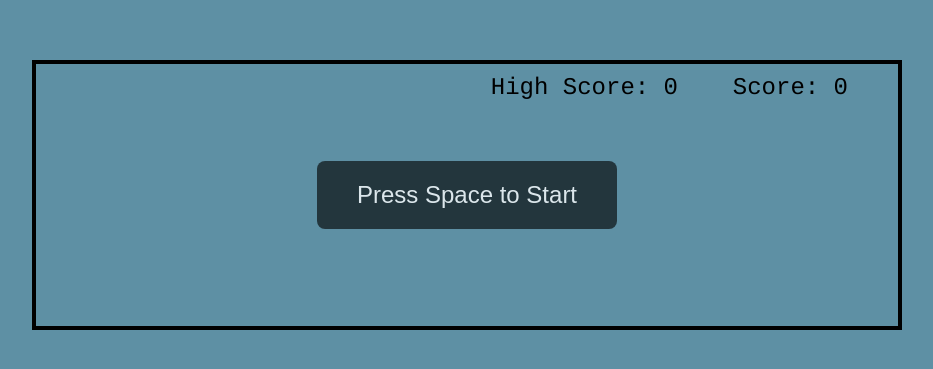
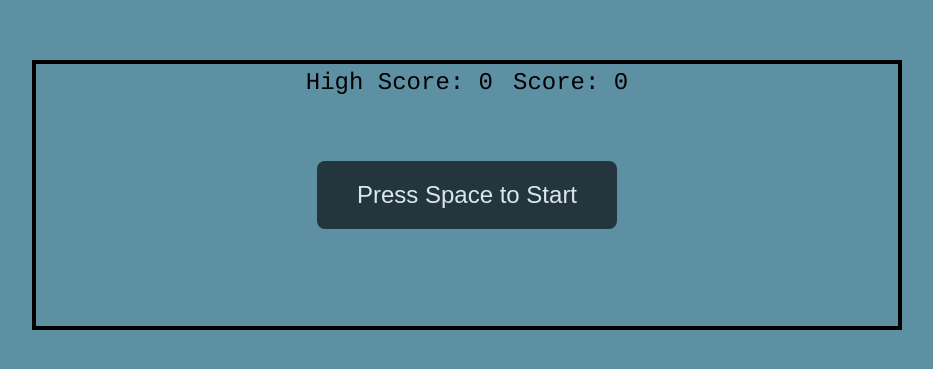
Before and after one commit to ricky2563/TSB-sp01, a React (Create React App) app: page / in a window 1280 px wide. Shown: the part 205-574 px from the top of the page, without its empty margins (173-1106 px from the left). Built offline with nearby package versions, Linux system fonts and the light colour scheme.

Commit message:
Add: pause button

```diff
--- a/src/components/Game.css
+++ b/src/components/Game.css
@@ -60,29 +60,45 @@ body {
   left: 50%;
   transform: translate(-50%, -50%);
   padding: 20px 30px;
-  background-color: rgba(0, 0, 0, 0.8); /* Semi-transparent background */
+  background-color: rgba(0, 0, 0, 0.8);
   color: #fff; /* White text color */
   font-size: 24px;
   text-align: center;
   border-radius: 10px;
-  box-shadow: 0 4px 8px rgba(0, 0, 0, 0.3); /* Subtle shadow */
+  box-shadow: 0 4px 8px rgba(0, 0, 0, 0.3);
   border: 2px solid #fff;
 }
 
-.score, .max-score {
+.score-container {
   position: absolute;
-  top: 10px;
+  top: 5px;
+  left: 50%;
+  transform: translateX(-50%);
+  display: flex;
+  gap: 20px;
   font-size: 24px;
   color: rgb(0, 0, 0);
   font-family: 'Courier', monospace;
 }
 
-.score {
-  right: 50px;
+.score, .max-score {
+
+  position: static;
 }
 
-.max-score {
-  right: 220px;
+.pause-icon {
+  position: absolute;
+  top: 2px;
+  right: 2px;
+  width: 30px;
+  height: 30px;
+  background-image: url('../images/pause_button.png');
+  background-size: cover;
+  background-position: center;
+  background-repeat: no-repeat;
+  border: none;
+  background-color: transparent;
+  cursor: pointer;
 }
 
 .pause-menu {
--- a/src/components/Game.tsx
+++ b/src/components/Game.tsx
@@ -198,8 +198,13 @@ const Game: React.FC = () => {
 
   return (
     <div className="score-border">
-      <div className="max-score">High Score: {maxScore}</div>
-      <div className="score">Score: {score}</div>
+      <div className="score-container">
+        <div className="max-score">High Score: {maxScore}</div>
+        <div className="score">Score: {score}</div>
+      </div>
+      {gameStarted && !gameOver && (
+      <button className="pause-icon" onClick={() => setPaused(!paused)} />
+      )}
       {!gameStarted && (
         <div className="start-screen">
           <p className="start-text">Press Space to Start</p>
```
Also changed, not shown: src/images/pause_button.png (added).
